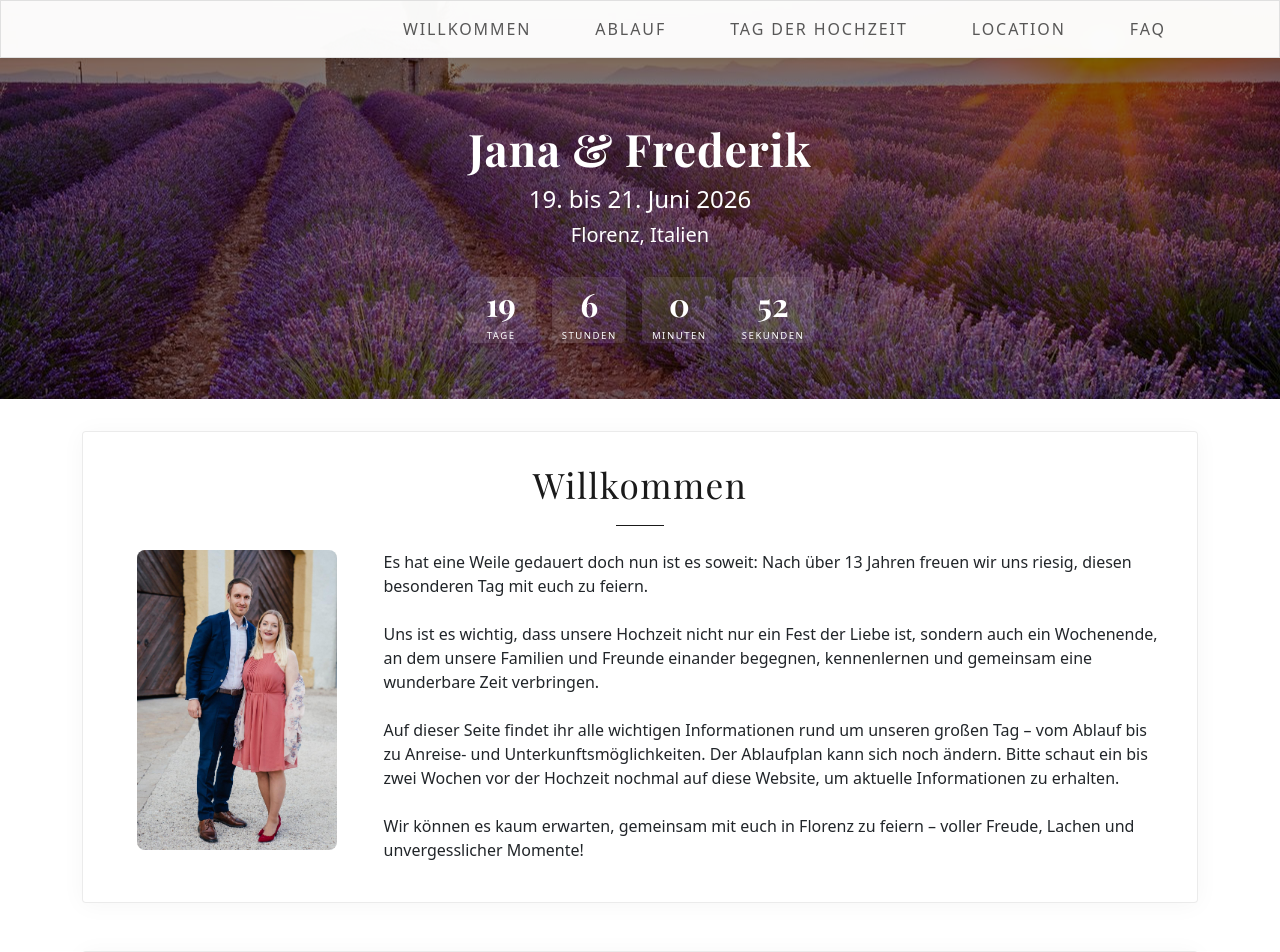
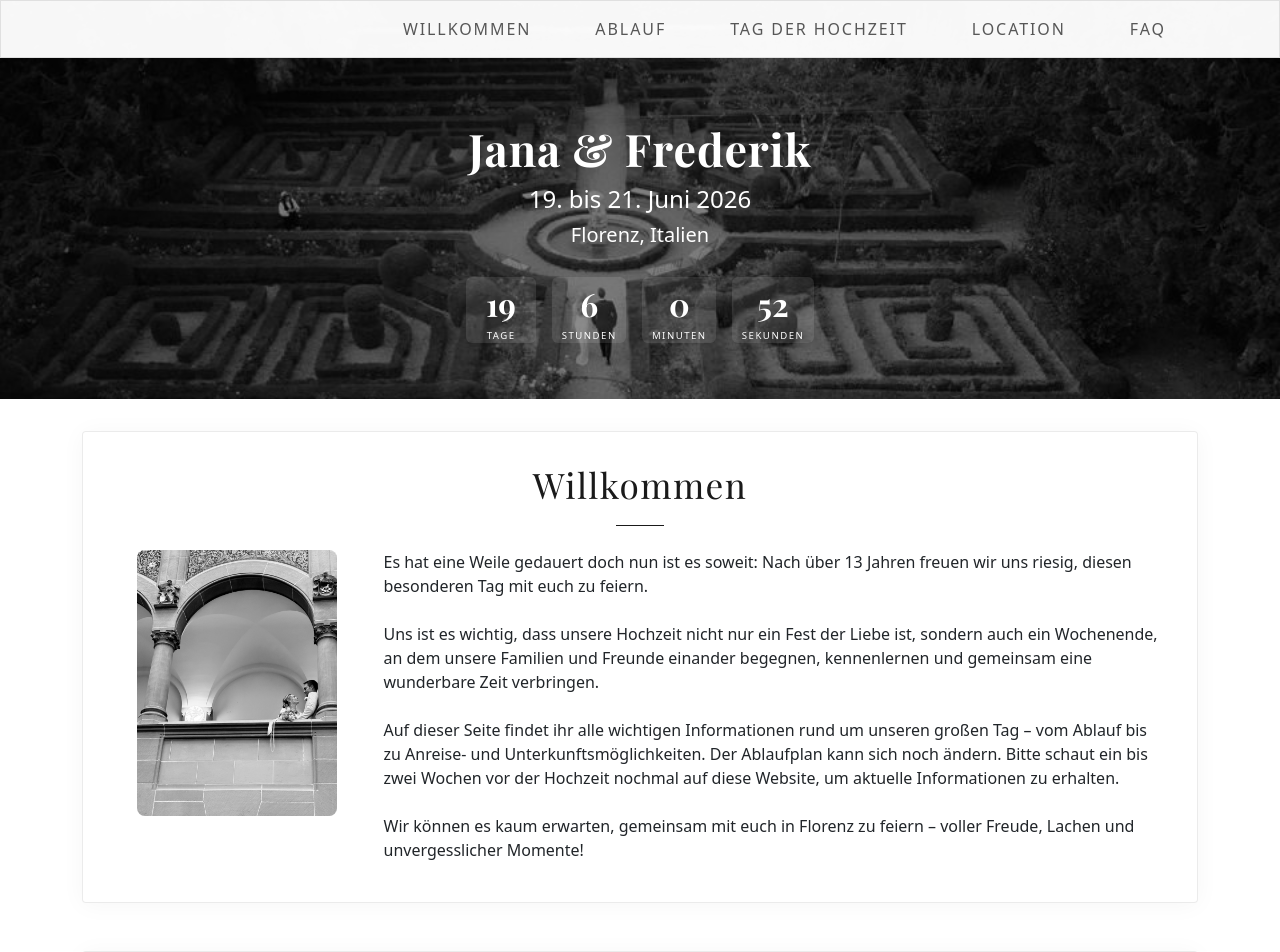
Before and after one commit to fredigee/hochzeit-website, a Flask app: page / in a window 1280 px wide. Shown: the top 952 px of the page. Run offline with Flask 3, Linux system fonts and the light colour scheme; a user stored in the database is signed in; some libraries are stand-ins or nearby versions.

Commit message:
Update photos: new couple photo and hero background
- Replace couple photo with hochzeitsfoto_FJ
- Replace hero background with background_wedding
- Align photo to top of text block

Co-Authored-By: Claude Sonnet 4.6 <noreply@anthropic.com>

```diff
--- a/static/style.css
+++ b/static/style.css
@@ -39,7 +39,7 @@ h1, h2, h3 {
     width: 100vw;
     min-height: 20vh;
     background: linear-gradient(rgba(0, 0, 0, 0.5), rgba(0, 0, 0, 0.5)),
-                url('/static/toskana_entrypage.jpg');
+                url('/static/background_wedding.jpeg');
     background-size: cover;
     background-position: center;
     color: white;
--- a/templates/index.html
+++ b/templates/index.html
@@ -54,12 +54,12 @@
     <section id="story" class="section container mb-3">
         <div class="section-content">
             <h2 class="mb-4 text-center">Willkommen</h2>
-            <div class="row">
+            <div class="row align-items-start">
                 <div class="col-lg-3 col-md-12">
                     <div class="couple-slideshow">
                         <div class="slideshow-container">
                             <div class="single-image">
-                                <img src="/static/Paarbilder/WhatsApp Image 2025-10-09 at 12.57.52.jpeg" alt="Jana & Frederik" class="slide-image">
+                                <img src="/static/hochzeitsfoto_FJ.jpeg" alt="Jana & Frederik" class="slide-image">
                             </div>
                         </div>
                     </div>
```
Also changed, not shown: static/background_wedding.jpeg (added), static/hochzeitsfoto_FJ.jpeg (added).
